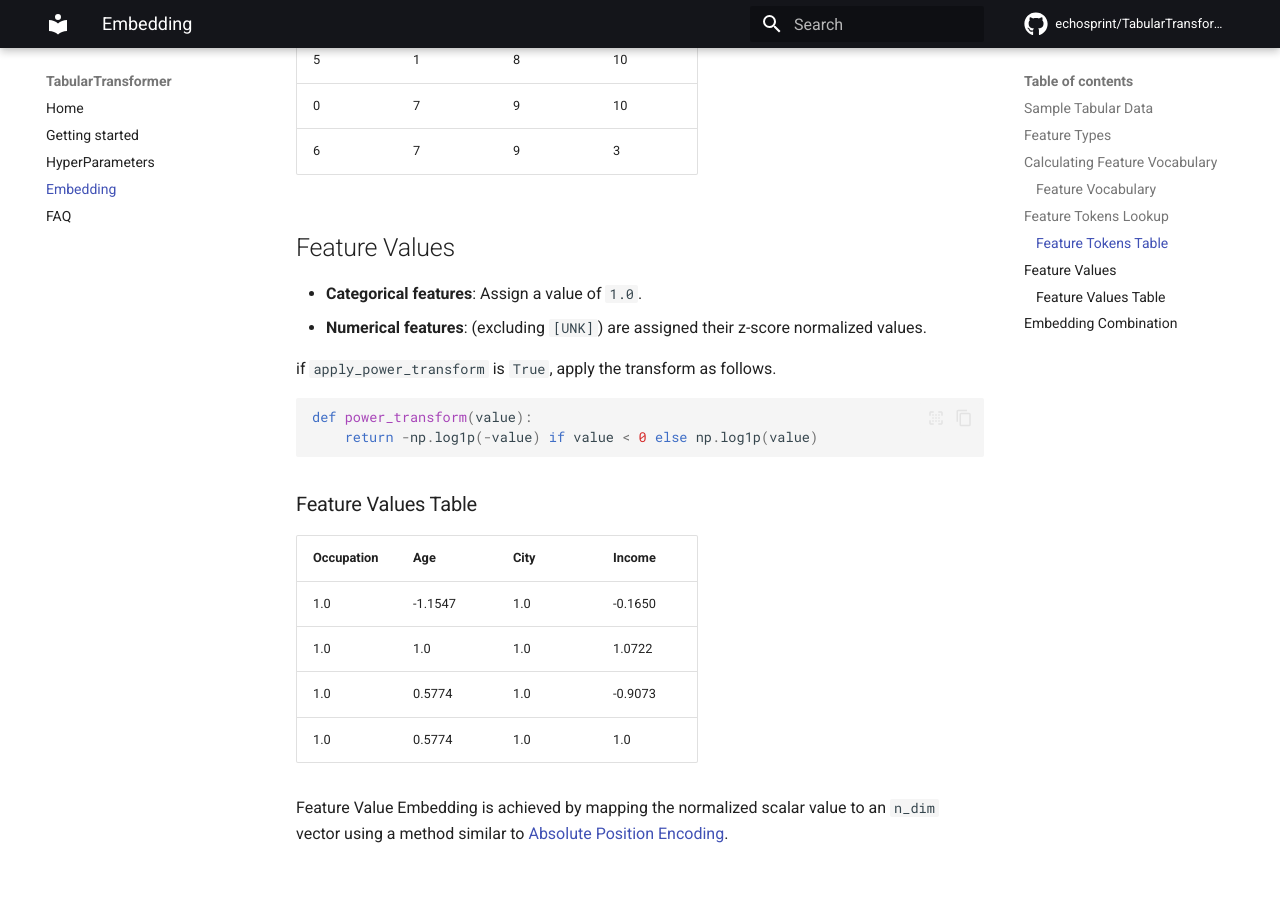
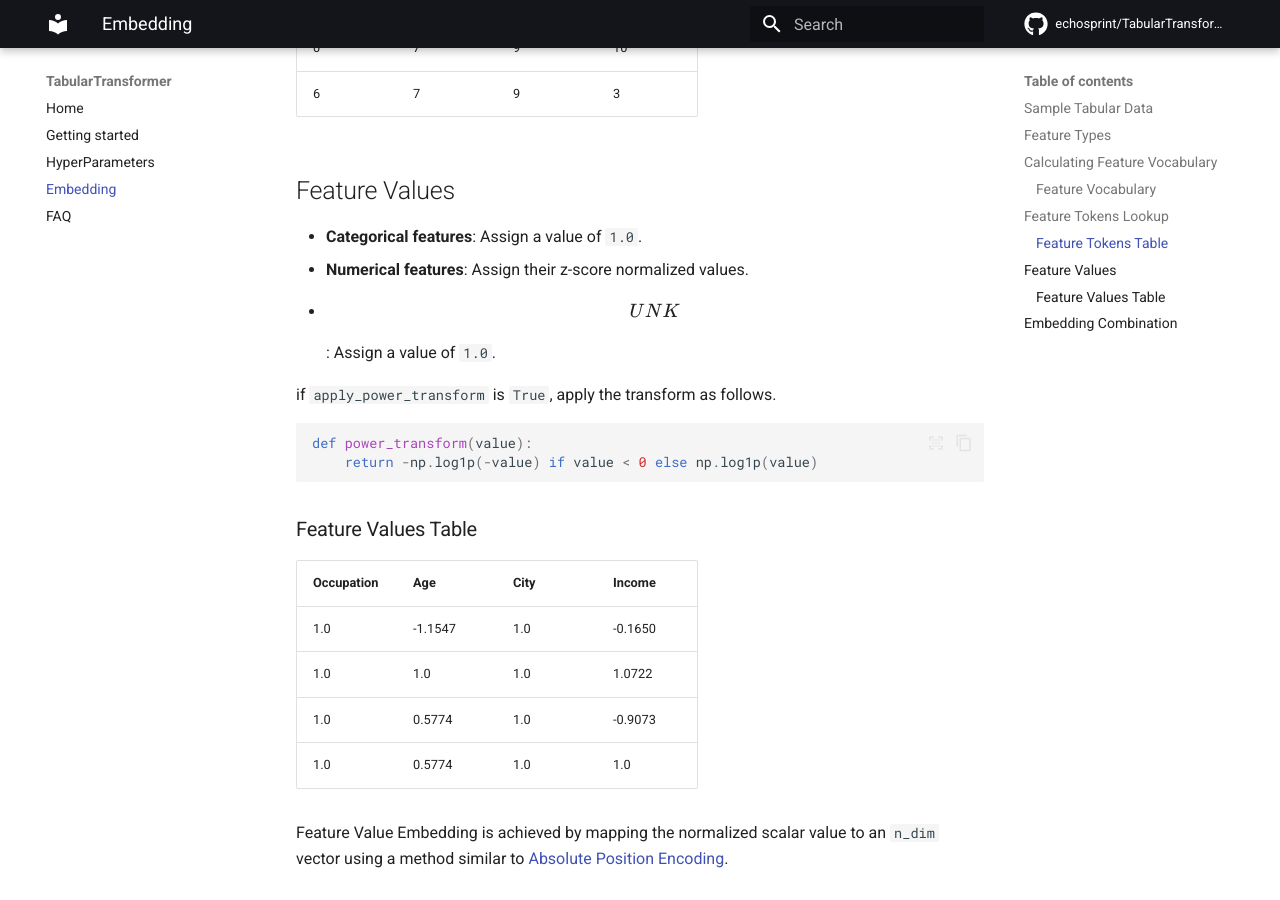
Before and after one commit to echosprint/TabularTransformer, an MkDocs documentation site: the page built from docs/embedding.md, in a window 1280 px wide and 900 px high, scrolled down 2057 px. Built offline with MkDocs 1.6.1 and Material for MkDocs 9.7.7, drawn with Linux system fonts in a browser that asks for light colours; comment, search, counter and statistics services are not loaded; some of the changed text lies outside the part shown.

Commit message:
Embedding

```diff
--- a/docs/embedding.md
+++ b/docs/embedding.md
@@ -25,7 +25,6 @@
 
 ## Calculating Feature Vocabulary
 
-**The calculated feature size for this tabular data is 11.**
 
 ### Feature Vocabulary
 | Feature              | Index |
@@ -57,7 +56,8 @@
 
 ## Feature Values
 - **Categorical features**: Assign a value of `1.0`.
-- **Numerical features**: (excluding `[UNK]`) are assigned their z-score normalized values.
+- **Numerical features**: Assign their z-score normalized values.
+- **\\[UNK\\]**: Assign a value of `1.0`.
 
 
 if `apply_power_transform` is `True`, apply the transform as follows.
```
